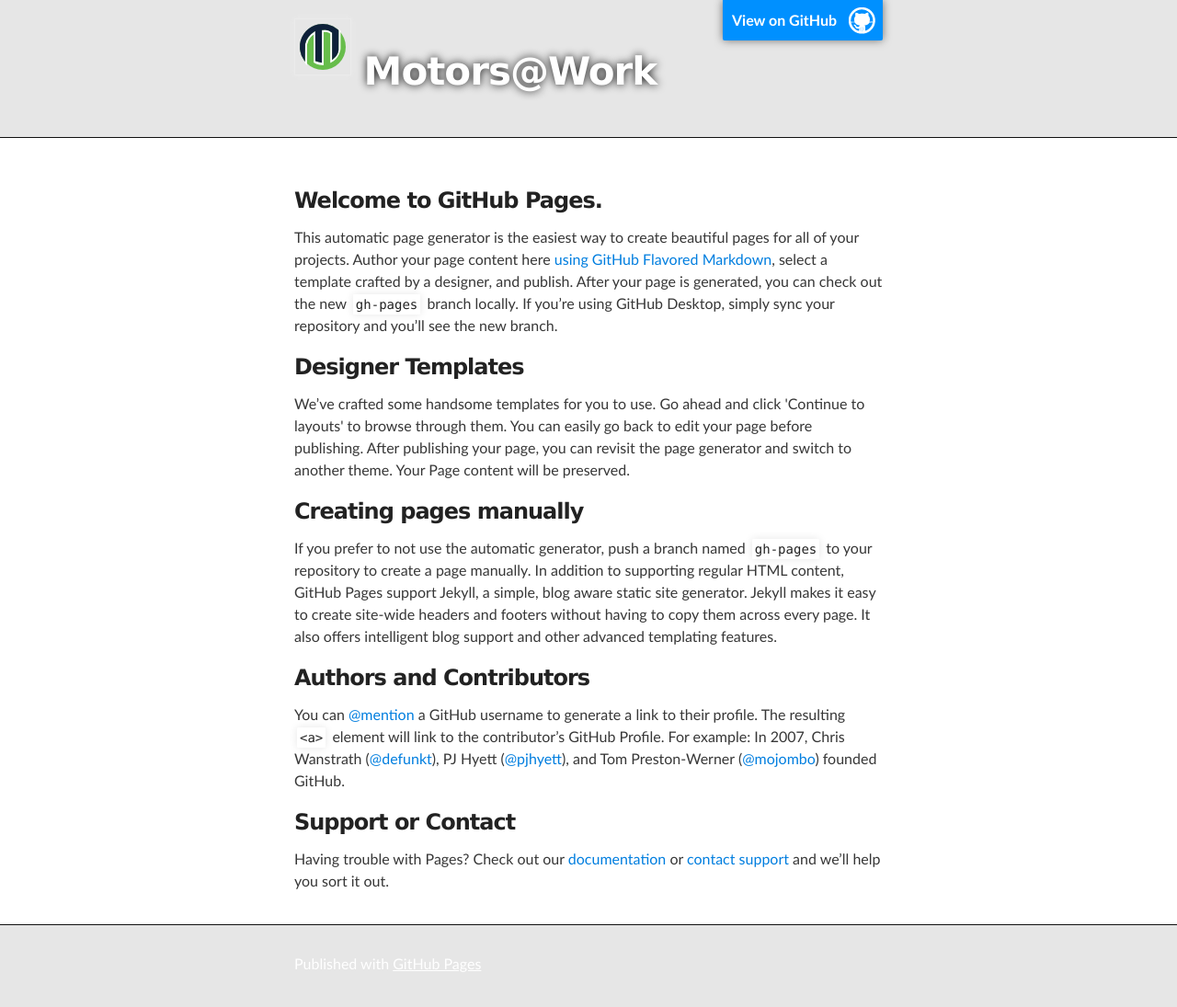
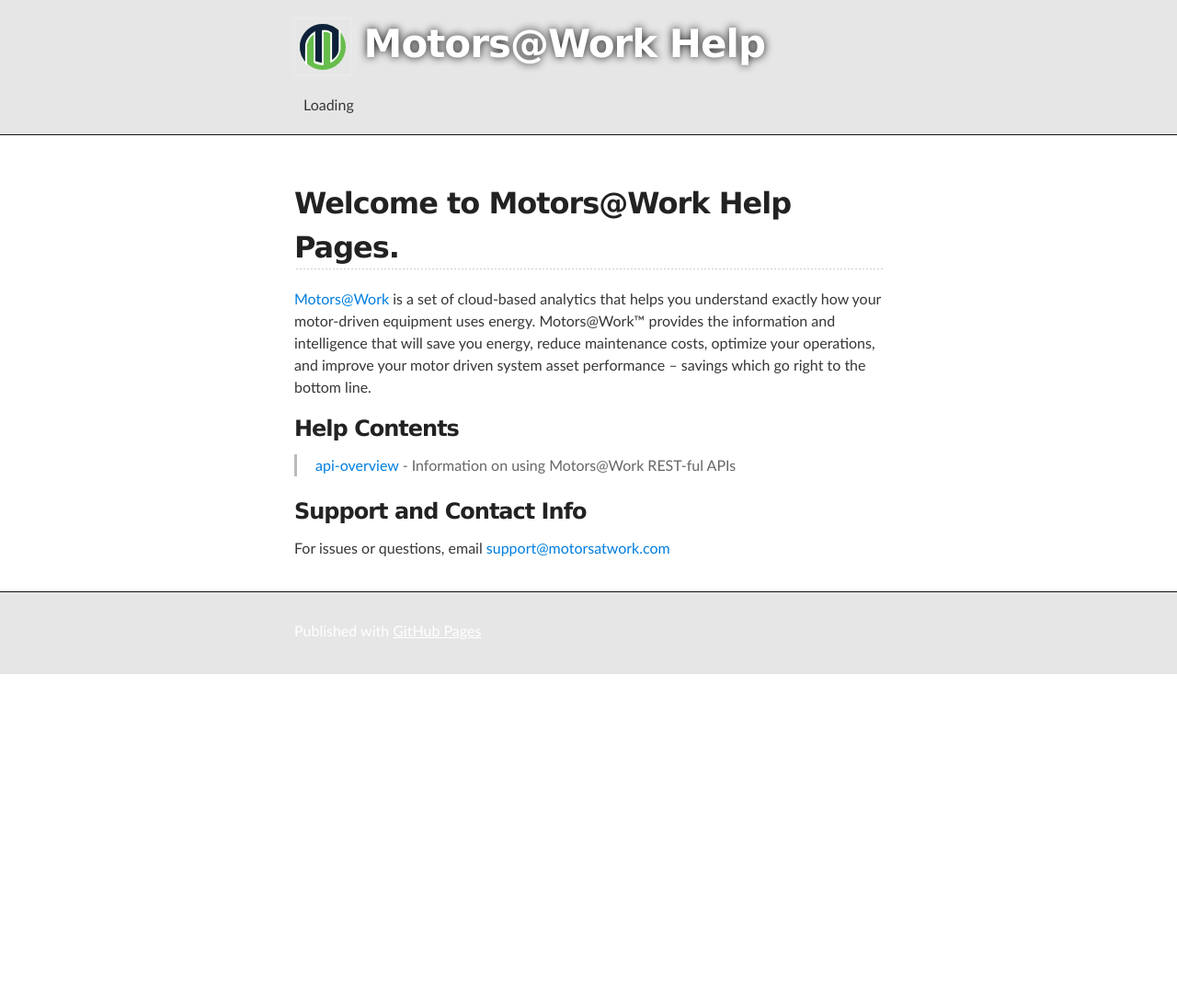
Before and after one commit to DeepakSirsath/assetsustainability.github.io, a Jekyll site: the page built from index.md, in a window 1280 px wide. Shown: the whole page at 92% size. Built offline with Jekyll 4.4.1, drawn with Linux system fonts in a browser that asks for light colours; comment, search, counter and statistics services are not loaded; after the commit the page ends 900 px from its top, so only the background shows below that.

Commit message:
Index front page clean up

```diff
--- a/index.html
+++ /dev/null
@@ -1,68 +0,0 @@
-<!DOCTYPE html>
-<html>
-
-  <head>
-    <meta charset='utf-8'>
-    <meta http-equiv="X-UA-Compatible" content="chrome=1">
-    <meta name="description" content="Assetsustainability.GitHub.io : ">
-
-    <link rel="stylesheet" type="text/css" media="screen" href="stylesheets/stylesheet.css">
-
-    <title>Assetsustainability.GitHub.io</title>
-  </head>
-
-  <body>
-
-    <!-- HEADER -->
-    <div id="header_wrap" class="outer">
-        <header class="inner">
-          <a id="forkme_banner" href="https://github.com/AssetSustainability">View on GitHub</a>
-
-
-          <h1 id="project_title"> <img src="images/M@W-icon-small.png"> Motors@Work</h1>
-          <h2 id="project_tagline"></h2>
-
-        </header>
-    </div>
-
-    <!-- MAIN CONTENT -->
-    <div id="main_content_wrap" class="outer">
-      <section id="main_content" class="inner">
-        <h3>
-<a id="welcome-to-github-pages" class="anchor" href="#welcome-to-github-pages" aria-hidden="true"><span class="octicon octicon-link"></span></a>Welcome to GitHub Pages.</h3>
-
-<p>This automatic page generator is the easiest way to create beautiful pages for all of your projects. Author your page content here <a href="https://guides.github.com/features/mastering-markdown/">using GitHub Flavored Markdown</a>, select a template crafted by a designer, and publish. After your page is generated, you can check out the new <code>gh-pages</code> branch locally. If you’re using GitHub Desktop, simply sync your repository and you’ll see the new branch.</p>
-
-<h3>
-<a id="designer-templates" class="anchor" href="#designer-templates" aria-hidden="true"><span class="octicon octicon-link"></span></a>Designer Templates</h3>
-
-<p>We’ve crafted some handsome templates for you to use. Go ahead and click 'Continue to layouts' to browse through them. You can easily go back to edit your page before publishing. After publishing your page, you can revisit the page generator and switch to another theme. Your Page content will be preserved.</p>
-
-<h3>
-<a id="creating-pages-manually" class="anchor" href="#creating-pages-manually" aria-hidden="true"><span class="octicon octicon-link"></span></a>Creating pages manually</h3>
-
-<p>If you prefer to not use the automatic generator, push a branch named <code>gh-pages</code> to your repository to create a page manually. In addition to supporting regular HTML content, GitHub Pages support Jekyll, a simple, blog aware static site generator. Jekyll makes it easy to create site-wide headers and footers without having to copy them across every page. It also offers intelligent blog support and other advanced templating features.</p>
-
-<h3>
-<a id="authors-and-contributors" class="anchor" href="#authors-and-contributors" aria-hidden="true"><span class="octicon octicon-link"></span></a>Authors and Contributors</h3>
-
-<p>You can <a href="https://github.com/blog/821" class="user-mention">@mention</a> a GitHub username to generate a link to their profile. The resulting <code>&lt;a&gt;</code> element will link to the contributor’s GitHub Profile. For example: In 2007, Chris Wanstrath (<a href="https://github.com/defunkt" class="user-mention">@defunkt</a>), PJ Hyett (<a href="https://github.com/pjhyett" class="user-mention">@pjhyett</a>), and Tom Preston-Werner (<a href="https://github.com/mojombo" class="user-mention">@mojombo</a>) founded GitHub.</p>
-
-<h3>
-<a id="support-or-contact" class="anchor" href="#support-or-contact" aria-hidden="true"><span class="octicon octicon-link"></span></a>Support or Contact</h3>
-
-<p>Having trouble with Pages? Check out our <a href="https://help.github.com/pages">documentation</a> or <a href="https://github.com/contact">contact support</a> and we’ll help you sort it out.</p>
-      </section>
-    </div>
-
-    <!-- FOOTER  -->
-    <div id="footer_wrap" class="outer">
-      <footer class="inner">
-        <p>Published with <a href="https://pages.github.com">GitHub Pages</a></p>
-      </footer>
-    </div>
-
-
-
-  </body>
-</html>
--- /dev/null
+++ b/index.md
@@ -0,0 +1,16 @@
+---
+title: Motors@Work Help Home
+layout: helpfile
+categories: ['general']
+sequence: 1
+tags:
+- general
+---
+##Welcome to Motors@Work Help Pages.
+[Motors@Work](https://www.motorsatwork.com) is a set of cloud-based analytics that helps you understand exactly how your motor‐driven equipment uses energy. Motors@Work™  provides  the  information  and  intelligence  that  will  save  you   energy,  reduce  maintenance  costs,  optimize  your  operations,  and  improve  your  motor   driven  system  asset  performance --  savings which  go  right  to  the  bottom  line.
+
+###Help Contents
+>[api-overview](api-overview) - Information on using Motors@Work REST-ful APIs
+
+###Support and Contact Info
+For issues or questions, email <support@motorsatwork.com>
```
Also changed, not shown: api_overview/api_overview.md (+8 -3 lines).
